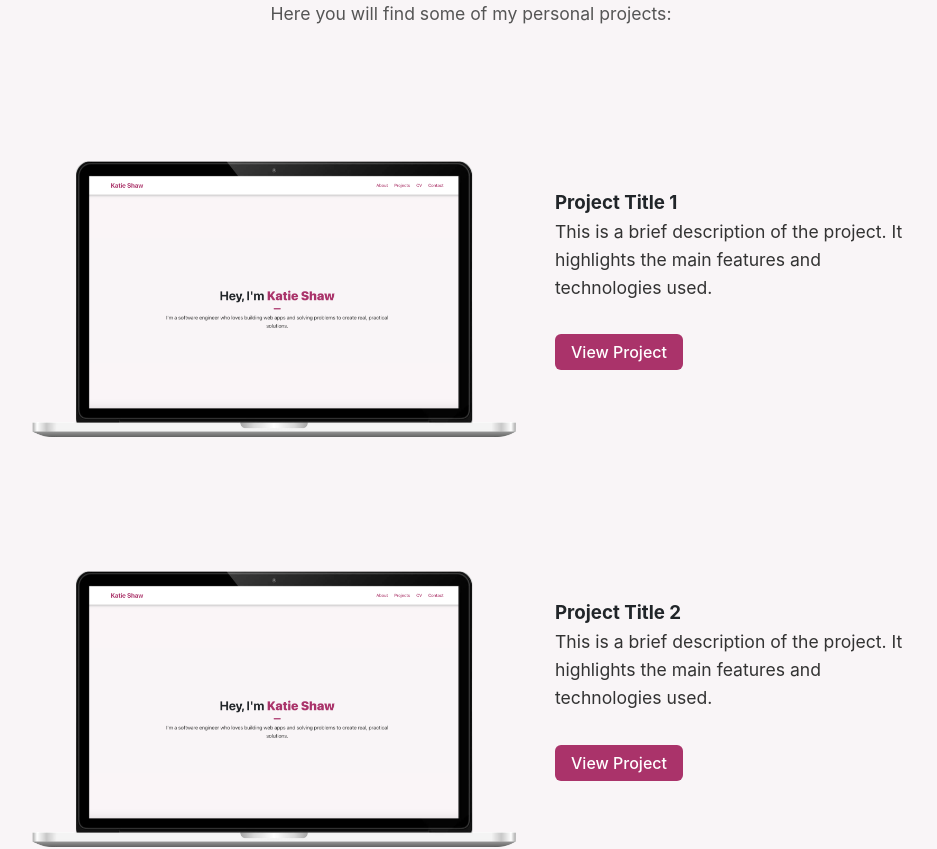
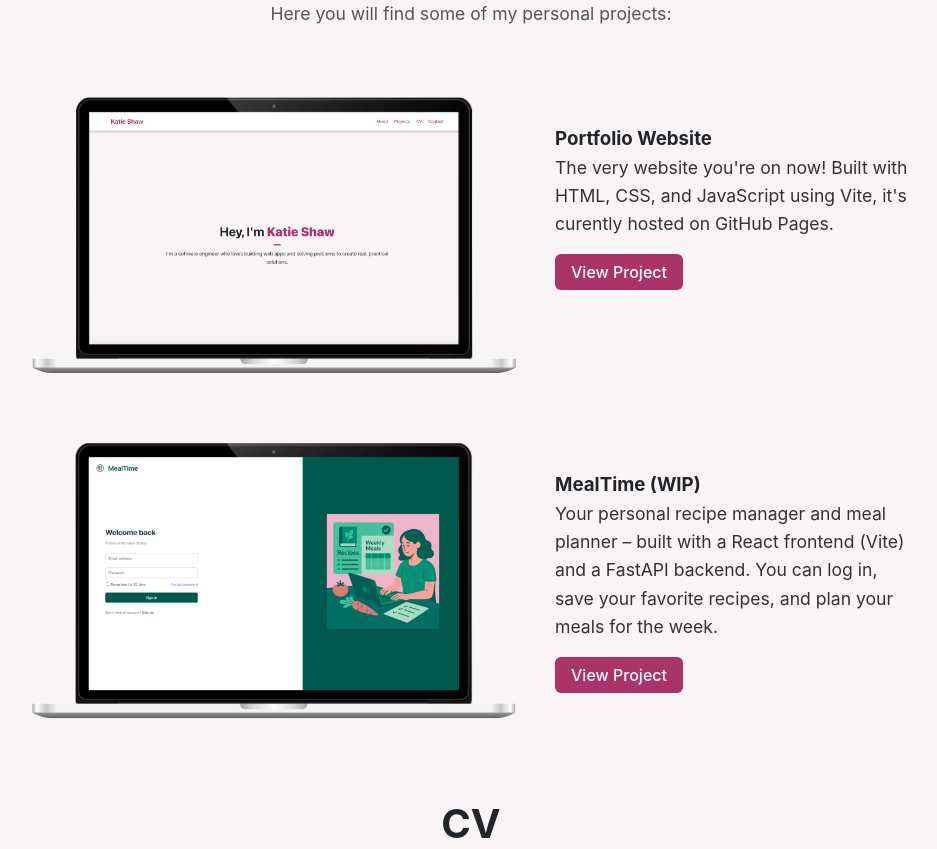
Before and after one commit to katieeshaw/katieeshaw.github.io, a React (Vite) app: page / in a window 1280 px wide. Shown: the part 1800-2649 px from the top of the page, without its empty margins (169-1106 px from the left). Built offline with nearby package versions, Linux system fonts and the light colour scheme.

Commit message:
feat: update projects

```diff
--- a/src/pages/projects.css
+++ b/src/pages/projects.css
@@ -1,7 +1,7 @@
 .project-details__showcase-img-cont {
     flex: 1;
     justify-content: flex-start; /* Align to the left */
-    padding-top: 6rem; /* Optional: Add some padding */
+    padding-top: 2rem; /* Optional: Add some padding */
   }
 
   .project-details__showcase-img {
@@ -20,11 +20,10 @@
   .project-details__description {
     flex: 2;
     text-align: left;
-    padding-top: 8rem; /* Optional: Add some padding */
+    padding-top: 4rem; /* Optional: Add some padding */
   }
 
   .view-project-btn {
-    margin-top: 1rem;
     padding: 0.5rem 1rem;
     background-color: #AA336A;
     color: white;
@@ -63,10 +62,6 @@
       text-align: center;
     }
 
-    .view-project-btn {
-      margin: 2rem auto 0;
-      display: inline-block;
-    }
   }
 
   @media (max-width: 480px) {
--- a/src/pages/projects.tsx
+++ b/src/pages/projects.tsx
@@ -17,33 +17,37 @@ const Projects: React.FC = () => {
         </div>
 
         <div className="project-details__description">
-          <h3>Project Title 1</h3>
+          <h3>Portfolio Website</h3>
           <p className="project-details__description-text">
-            This is a brief description of the project. It highlights the main features and technologies used.
+            The very website you're on now! Built with HTML, CSS, and JavaScript using Vite, it's curently hosted on GitHub Pages.
           </p>
-          <button className="view-project-btn">View Project</button>
+          <a href="https://github.com/katieeshaw/katieeshaw.github.io" target="_blank" rel="noopener noreferrer">
+            <button className="view-project-btn">View Project</button>
+          </a>
         </div>
       </div>
 
       <div className="project-details">
         <div className="project-details__showcase-img-cont">
           <img
-            src="./images/project-image-1.png"
+            src="./images/project-image-2.png"
             alt="Project Image"
             className="project-details__showcase-img"
           />
         </div>
 
         <div className="project-details__description">
-          <h3>Project Title 2</h3>
+          <h3>MealTime (WIP)</h3>
           <p className="project-details__description-text">
-            This is a brief description of the project. It highlights the main features and technologies used.
+            Your personal recipe manager and meal planner – built with a React frontend (Vite) and a FastAPI backend. You can log in, save your favorite recipes, and plan your meals for the week.
           </p>
-          <button className="view-project-btn">View Project</button>
+          <a href="https://github.com/katieeshaw/recipe-manager" target="_blank" rel="noopener noreferrer">
+            <button className="view-project-btn">View Project</button>
+          </a>
         </div>
       </div>
 
-      <div className="project-details">
+      {/* <div className="project-details">
         <div className="project-details__showcase-img-cont">
           <img
             src="./images/project-image-1.png"
@@ -59,7 +63,7 @@ const Projects: React.FC = () => {
           </p>
           <button className="view-project-btn">View Project</button>
         </div>
-      </div>
+      </div> */}
 
     </div>
 
```
Also changed, not shown: public/images/project-image-2.png (added).
